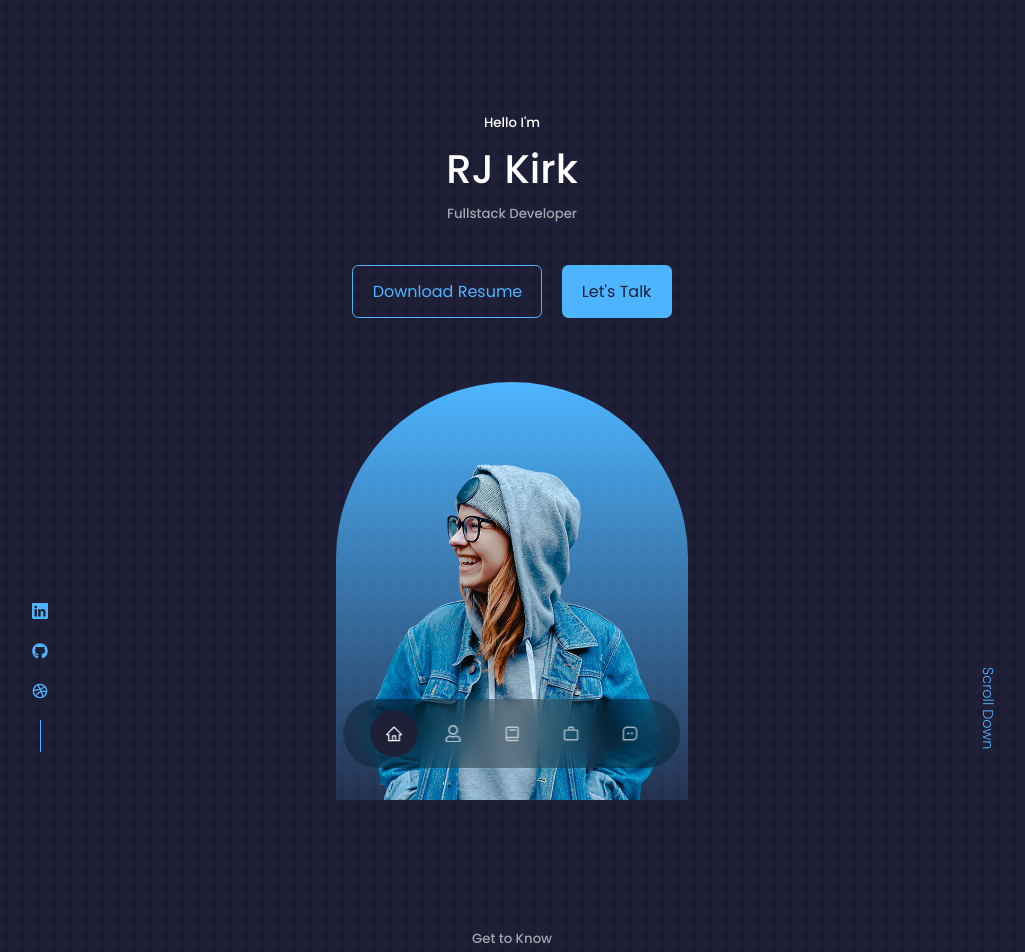
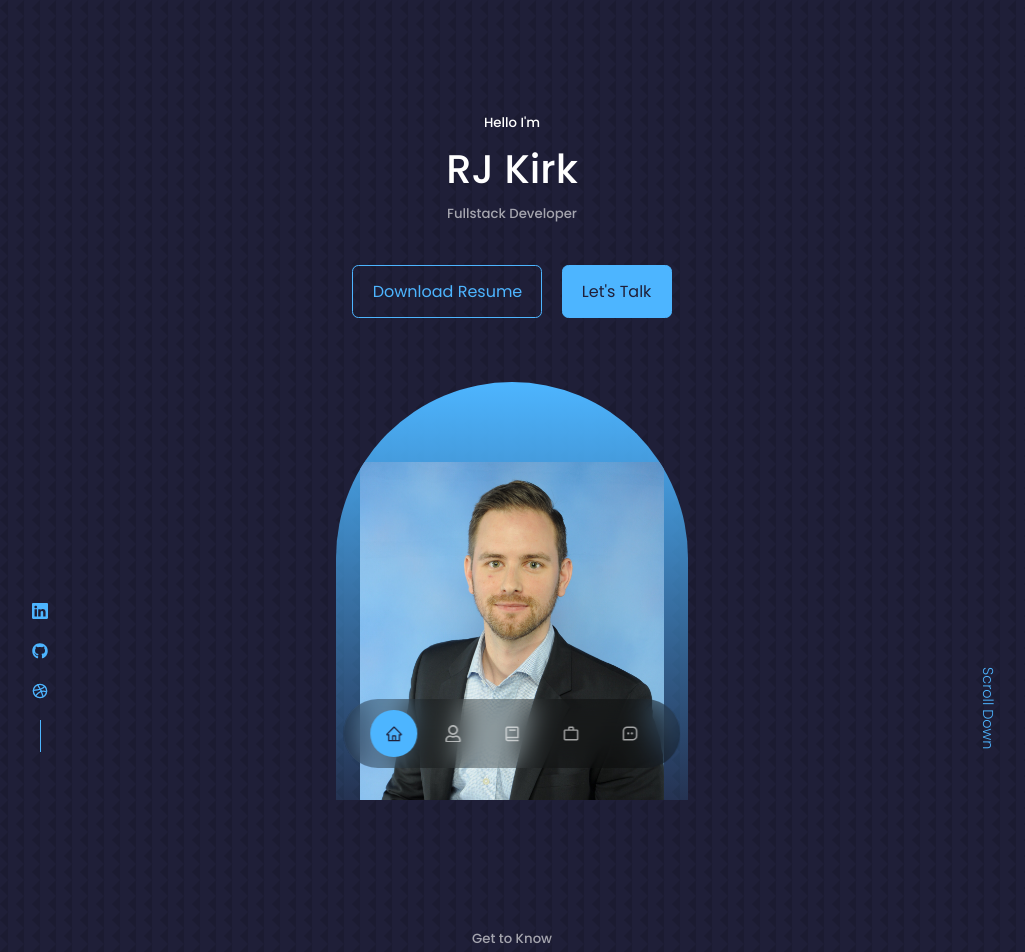
Before and after one commit to rkirk430/portfolio-website, a React (Create React App) app: page / in a window 1280 px wide. Shown: the top 952 px of the page, without its empty margins (128-1153 px from the left). Built offline with nearby package versions, Linux system fonts and the light colour scheme.

Commit message:
Resume Added

```diff
--- a/src/components/header/CTA.jsx
+++ b/src/components/header/CTA.jsx
@@ -1,10 +1,10 @@
 import React from 'react'
-import CV from '../../assets/cv.pdf'
+import Resume from '../../assets/RK_Resume.pdf'
 
 const CTA = () => {
   return (
     <div className='cta'>
-        <a href = {CV} download className='btn'>Download Resume</a>
+        <a href = {Resume} download className='btn'>Download Resume</a>
         <a href = "#contact" className='btn btn-primary'>Let's Talk</a>
     </div>
   )
--- a/src/components/header/Header.jsx
+++ b/src/components/header/Header.jsx
@@ -1,7 +1,7 @@
 import React from 'react'
 import './header.css'
 import CTA from './CTA'
-import ME from '../../assets/me.png'
+import Headshot from '../../assets/headshot_picture.jpg'
 import HeaderSocials from './HeaderSocials'
 
 const Header = () => {
@@ -15,7 +15,7 @@ const Header = () => {
         <HeaderSocials />
 
         <div className='me'>
-          <img src = {ME} alt = "Me" />
+          <img src = {Headshot} alt = "Me" />
         </div>
         <a href = "#contact" className='scroll__down'> Scroll Down </a>
       </div>
--- a/src/components/nav/nav.css
+++ b/src/components/nav/nav.css
@@ -28,6 +28,6 @@ nav a:hover {
 }
 
 nav a.active {
-    background: var(--color-bg);
-    color: var(--color-white);
+    background: var(--color-primary);
+    color: var(--color-bg);
 }
```
Also changed, not shown: src/assets/headshot_picture.jpg (added), 1 other file (tests, documents, lock files or other folders).
